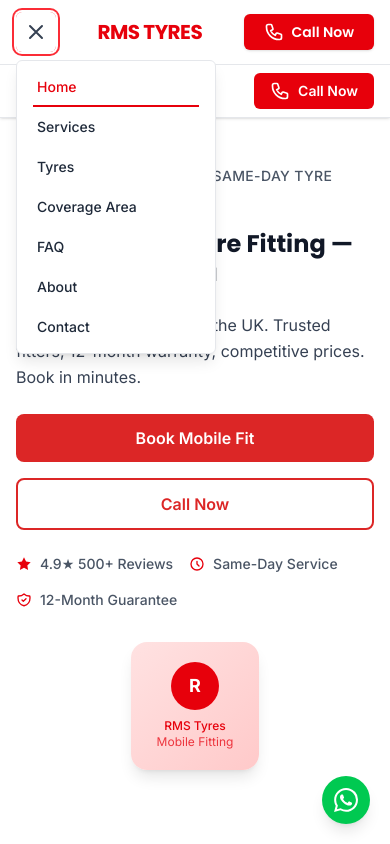
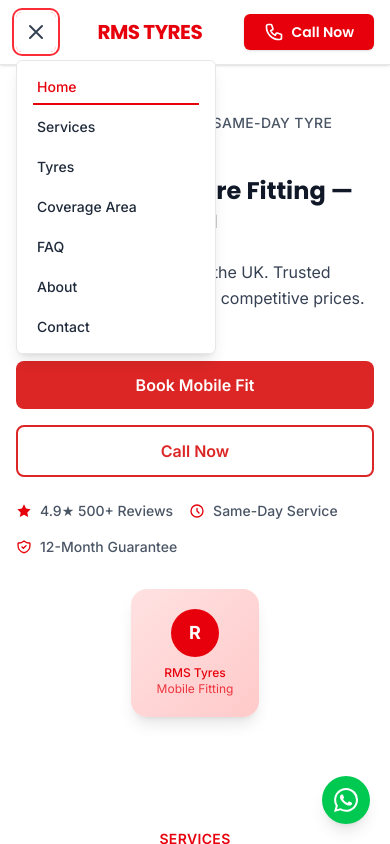
Before and after one commit to Gul-Group/RMS-Tyres-Mobile-Fitting, a Next.js app: page / in a window 390 px wide. Both pictures are taken after a click on the button 36 px from the left and 32 px from the top of the page. Shown: the top 844 px of the page. Built offline with nearby package versions, Linux system fonts and the light colour scheme.

Commit message:
Navigation Bar Improvement with Tailwind

```diff
--- a/src/components/layout/NavBar.tsx
+++ b/src/components/layout/NavBar.tsx
@@ -71,19 +71,7 @@
         </div>
       </nav>
 
-      {/* Optional: mobile utility bar for quick call access */}
-      <div className="md:hidden border-t border-gray-200 bg-white/95">
-        <div className="mx-auto max-w-7xl px-4 py-2 flex justify-end">
-          <Link
-            href="tel:07932030303"
-            className="inline-flex items-center gap-2 px-4 py-2 text-sm font-semibold text-white bg-red-600 rounded-md"
-            aria-label="Tap to call RMS Tyres now"
-          >
-            <PhoneIcon className="w-5 h-5" aria-hidden="true" />
-            Call Now
-          </Link>
-        </div>
-      </div>
+
     </header>
   );
 }
--- a/src/components/layout/NavLink.tsx
+++ b/src/components/layout/NavLink.tsx
@@ -1,15 +1,15 @@
-"use client";
+"use client"
 
-import Link from "next/link";
-import { usePathname } from "next/navigation";
-import { cn } from "@/lib/utils/cn";
+import Link from "next/link"
+import { usePathname } from "next/navigation"
+import { cn } from "@/lib/utils/cn"
 
 interface NavLinkProps {
-  href: string;
-  children: React.ReactNode;
-  className?: string;
-  title?: string;
-  prefetch?: boolean;
+  href: string
+  children: React.ReactNode
+  className?: string
+  title?: string
+  prefetch?: boolean
 }
 
 export default function NavLink({
@@ -19,8 +19,8 @@
   title,
   prefetch = true,
 }: NavLinkProps) {
-  const pathname = usePathname();
-  const isActive = pathname === href;
+  const pathname = usePathname()
+  const isActive = pathname === href
 
   return (
     <Link
@@ -29,11 +29,11 @@
       className={cn(
         "relative px-3 py-2 text-sm font-medium transition-colors duration-200 rounded-md",
         "text-gray-800 hover:text-red-600",
-        // underline indicator using ::after
-        "after:absolute after:left-2 after:right-2 after:-bottom-0.5 after:h-[2px] after:bg-red-600 after:transition-opacity after:duration-200",
+        "after:absolute after:left-2 after:right-2 after:bottom-0 after:h-[2px] after:bg-red-600",
+        "after:origin-left after:scale-x-0 after:transition-transform after:duration-300 after:ease-out",
         isActive
-          ? "after:opacity-100 text-red-600"
-          : "after:opacity-0 hover:after:opacity-100",
+          ? "text-red-600 after:scale-x-100"
+          : "hover:after:scale-x-100",
         className
       )}
       aria-current={isActive ? "page" : undefined}
@@ -41,5 +41,5 @@
     >
       {children}
     </Link>
-  );
+  )
 }
```
